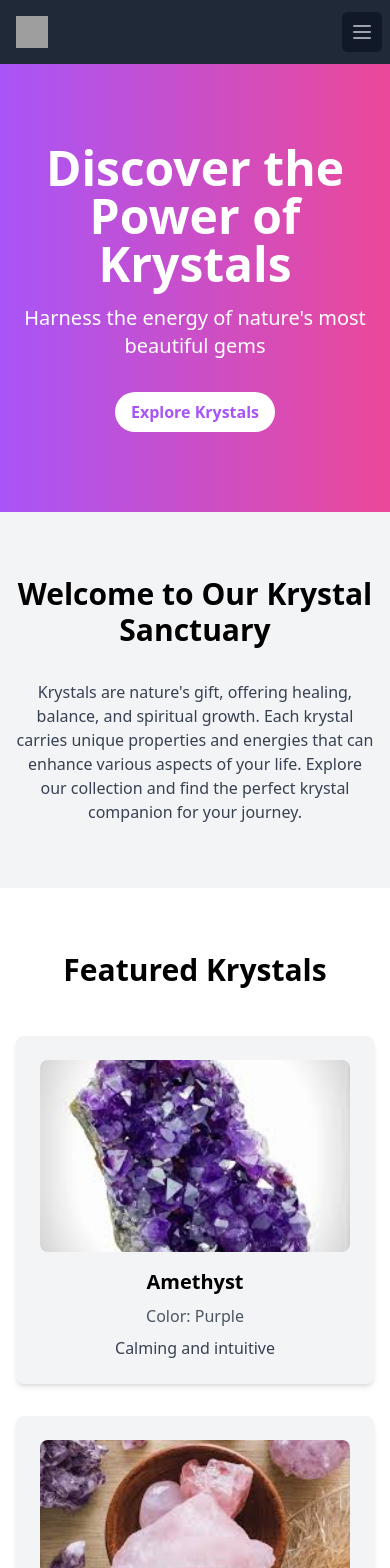
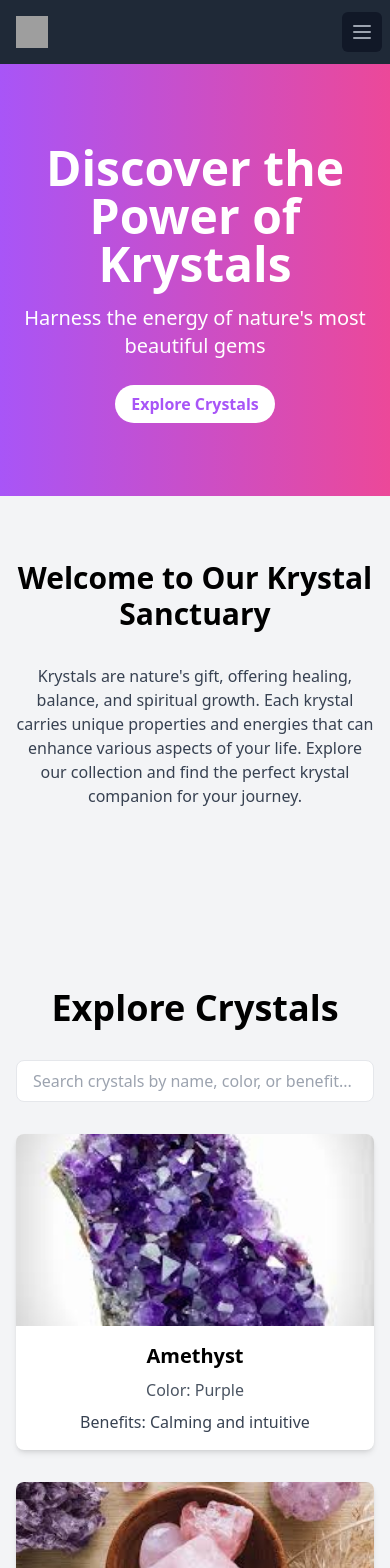
Before and after one commit to AlexIrungu/krystalz, a React (Create React App) app: page / in a window 390 px wide. Shown: the top 1568 px of the page. Built offline with nearby package versions, Linux system fonts and the light colour scheme; grey boxes are pictures that could not be loaded.

Commit message:
added a search directory, updated button

```diff
--- a/src/App.js
+++ b/src/App.js
@@ -5,12 +5,16 @@ import Home from './components/Home';
 import Footer from './components/Footer';
 import Contact from './components/Contact';
 import Services from './components/Services';
+import About from './components/About';
+import ExploreCrystals from './components/ExploreCrystals';
 
 function App() {
   return (
     <div className="App">
      <Navbar />
      <Home />
+     <ExploreCrystals />
+     <About />
      <Services />
      <Contact />
      <Footer />
--- /dev/null
+++ b/src/components/About.js
@@ -0,0 +1,80 @@
+import React from 'react';
+import { FaGem, FaUserFriends, FaAward } from 'react-icons/fa';
+
+const FeatureCard = ({ icon, title, description }) => (
+  <div id='about' className="flex items-center space-x-4">
+    <div className="flex-shrink-0">
+      <div className="bg-purple-100 rounded-full p-3">
+        {icon}
+      </div>
+    </div>
+    <div>
+      <h4 className="text-lg font-semibold">{title}</h4>
+      <p className="text-gray-600">{description}</p>
+    </div>
+  </div>
+);
+
+const About = () => {
+  const features = [
+    {
+      icon: <FaGem className="h-6 w-6 text-purple-600" />,
+      title: "Premium Quality",
+      description: "We source only the finest, ethically mined crystals from around the world."
+    },
+    {
+      icon: <FaUserFriends className="h-6 w-6 text-purple-600" />,
+      title: "Expert Guidance",
+      description: "Our team of experienced crystal healers provides personalized advice and support."
+    },
+    {
+      icon: <FaAward className="h-6 w-6 text-purple-600" />,
+      title: "Certified Authentic",
+      description: "All our crystals are certified authentic and come with a guarantee of quality."
+    }
+  ];
+
+  return (
+    <section id="about" className="py-20 bg-white">
+      <div className="container mx-auto px-4">
+        <div className="max-w-3xl mx-auto text-center mb-12">
+          <h2 className="text-4xl font-bold mb-4">About Krystalz</h2>
+          <p className="text-xl text-gray-600 mb-8">
+            Discover the transformative power of crystals with Krystalz, your trusted source for premium healing stones since 2010.
+          </p>
+        </div>
+
+        <div className="flex flex-col md:flex-row items-center justify-between mb-12">
+          <div className="md:w-1/2 mb-8 md:mb-0">
+            <img src="/images/store-front.jpg" alt="Krystalz Store" className="rounded-lg shadow-lg" />
+          </div>
+          <div className="md:w-1/2 md:pl-12">
+            <h3 className="text-2xl font-semibold mb-4">Our Story</h3>
+            <p className="text-gray-600 mb-4">
+              Founded in 2010 by crystal enthusiast Jane Doe, Krystalz began as a small online shop and has since grown into a leading provider of high-quality crystals and healing stones. Our passion for the metaphysical properties of crystals and commitment to customer satisfaction have been the driving forces behind our success.
+            </p>
+            <p className="text-gray-600">
+              Today, we're proud to serve a global community of crystal lovers, from beginners to experienced practitioners, helping them harness the power of nature's most beautiful creations.
+            </p>
+          </div>
+        </div>
+
+        <div className="max-w-3xl mx-auto">
+          <h3 className="text-2xl font-semibold mb-6 text-center">Why Choose Krystalz?</h3>
+          <div className="space-y-6">
+            {features.map((feature, index) => (
+              <FeatureCard
+                key={index}
+                icon={feature.icon}
+                title={feature.title}
+                description={feature.description}
+              />
+            ))}
+          </div>
+        </div>
+      </div>
+    </section>
+  );
+};
+
+export default About;
--- /dev/null
+++ b/src/components/ExploreCrystals.js
@@ -0,0 +1,67 @@
+import React, { useState } from 'react';
+import amethyst from './images/amethyst.jpeg'
+import citrine from './images/citrine.jpeg'
+import clear from './images/clearquartz.jpeg'
+import jade from './images/Jade.jpeg'
+import lapis from './images/lapis.jpeg'
+import moon from './images/moonstone.jpeg'
+import obsidian from './images/obsidian.jpeg'
+import tiger from './images/tigereye.jpeg'
+import rose from './images/rosequartz.jpeg'
+
+const crystalData = [
+    { id: 1, name: 'Amethyst', color: 'Purple', benefit: 'Calming and intuitive', image: amethyst },
+    { id: 2, name: 'Rose Quartz', color: 'Pink', benefit: 'Love and emotional healing', image: rose },
+    { id: 3, name: 'Citrine', color: 'Yellow', benefit: 'Abundance and positivity', image: citrine },
+    { id: 4, name: 'Clear Quartz', color: 'Transparent', benefit: 'Amplifies energy and healing', image: clear },
+    { id: 5, name: 'Obsidian', color: 'Black', benefit: 'Protection and grounding', image: obsidian },
+    { id: 6, name: 'Lapis Lazuli', color: 'Blue', benefit: 'Wisdom and truth', image: lapis},
+    { id: 7, name: 'Jade', color: 'Green', benefit: 'Harmony and good luck', image: jade },
+    { id: 8, name: 'Moonstone', color: 'White/Pearly', benefit: 'New beginnings and inner growth', image: moon },
+    { id: 9, name: 'Tiger/s Eye', color: 'Golden Brown', benefit: 'Confidence and willpower', image: tiger },
+];
+
+const CrystalCard = ({ crystal }) => (
+  <div className="bg-white rounded-lg shadow-md overflow-hidden">
+    <img src={crystal.image} alt={crystal.name} className="w-full h-48 object-cover" />
+    <div className="p-4">
+      <h3 className="text-xl font-semibold mb-2">{crystal.name}</h3>
+      <p className="text-gray-600 mb-2">Color: {crystal.color}</p>
+      <p className="text-gray-700">Benefits: {crystal.benefit}</p>
+    </div>
+  </div>
+);
+
+const ExploreCrystals = () => {
+  const [searchTerm, setSearchTerm] = useState('');
+
+  const filteredCrystals = crystalData.filter(crystal =>
+    crystal.name.toLowerCase().includes(searchTerm.toLowerCase()) ||
+    crystal.color.toLowerCase().includes(searchTerm.toLowerCase()) ||
+    crystal.benefit.toLowerCase().includes(searchTerm.toLowerCase())
+  );
+
+  return (
+    <section id="explore-crystals" className="py-20 bg-gray-100">
+      <div className="container mx-auto px-4">
+        <h2 className="text-4xl font-bold text-center mb-8">Explore Crystals</h2>
+        <div className="max-w-md mx-auto mb-8">
+          <input
+            type="text"
+            placeholder="Search crystals by name, color, or benefit..."
+            className="w-full px-4 py-2 rounded-lg border focus:outline-none focus:ring-2 focus:ring-purple-600"
+            value={searchTerm}
+            onChange={(e) => setSearchTerm(e.target.value)}
+          />
+        </div>
+        <div className="grid grid-cols-1 md:grid-cols-2 lg:grid-cols-3 gap-8">
+          {filteredCrystals.map(crystal => (
+            <CrystalCard key={crystal.id} crystal={crystal} />
+          ))}
+        </div>
+      </div>
+    </section>
+  );
+};
+
+export default ExploreCrystals;
--- a/src/components/Home.js
+++ b/src/components/Home.js
@@ -1,26 +1,8 @@
 import React from 'react';
-import amethyst from './images/amethyst.jpeg'
-import citrine from './images/citrine.jpeg'
-import clear from './images/clearquartz.jpeg'
-import jade from './images/Jade.jpeg'
-import lapis from './images/lapis.jpeg'
-import moon from './images/moonstone.jpeg'
-import obsidian from './images/obsidian.jpeg'
-import tiger from './images/tigereye.jpeg'
-import rose from './images/rosequartz.jpeg'
+import { Link } from 'react-scroll';
 
 const Home = () => {
-    const featuredKrystals = [
-        { name: 'Amethyst', color: 'Purple', benefit: 'Calming and intuitive', image: amethyst },
-        { name: 'Rose Quartz', color: 'Pink', benefit: 'Love and emotional healing', image: rose },
-        { name: 'Citrine', color: 'Yellow', benefit: 'Abundance and positivity', image: citrine },
-        { name: 'Clear Quartz', color: 'Transparent', benefit: 'Amplifies energy and healing', image: clear },
-        { name: 'Obsidian', color: 'Black', benefit: 'Protection and grounding', image: obsidian },
-        { name: 'Lapis Lazuli', color: 'Blue', benefit: 'Wisdom and truth', image: lapis},
-        { name: 'Jade', color: 'Green', benefit: 'Harmony and good luck', image: jade },
-        { name: 'Moonstone', color: 'White/Pearly', benefit: 'New beginnings and inner growth', image: moon },
-        { name: 'Tiger/s Eye', color: 'Golden Brown', benefit: 'Confidence and willpower', image: tiger },
-      ];
+
 
   return (
     <div id='/' className="bg-gray-100 min-h-screen">
@@ -29,9 +11,14 @@ const Home = () => {
         <div className="container mx-auto text-center">
           <h1 className="text-5xl font-bold mb-4">Discover the Power of Krystals</h1>
           <p className="text-xl mb-8">Harness the energy of nature's most beautiful gems</p>
-          <button className="bg-white text-purple-500 font-bold py-2 px-4 rounded-full hover:bg-purple-100 transition duration-300">
-            Explore Krystals
-          </button>
+          <Link
+          to="explore-crystals"
+          smooth={true}
+          duration={500}
+          className="bg-white text-purple-500 font-bold py-2 px-4 rounded-full hover:bg-purple-100 transition duration-300 cursor-pointer"
+        >
+          Explore Crystals
+        </Link>
         </div>
       </section>
 
@@ -49,7 +36,7 @@ const Home = () => {
       </section>
 
       {/* Featured Krystals Section */}
-      <section className="bg-white py-16">
+      {/* <section className="bg-white py-16">
         <div className="container mx-auto px-4">
           <h2 className="text-3xl font-semibold text-center mb-12">Featured Krystals</h2>
           <div className="grid grid-cols-1 md:grid-cols-3 gap-8">
@@ -65,7 +52,7 @@ const Home = () => {
             ))}
           </div>
         </div>
-      </section>
+      </section> */}
     </div>
   );
 };
```
